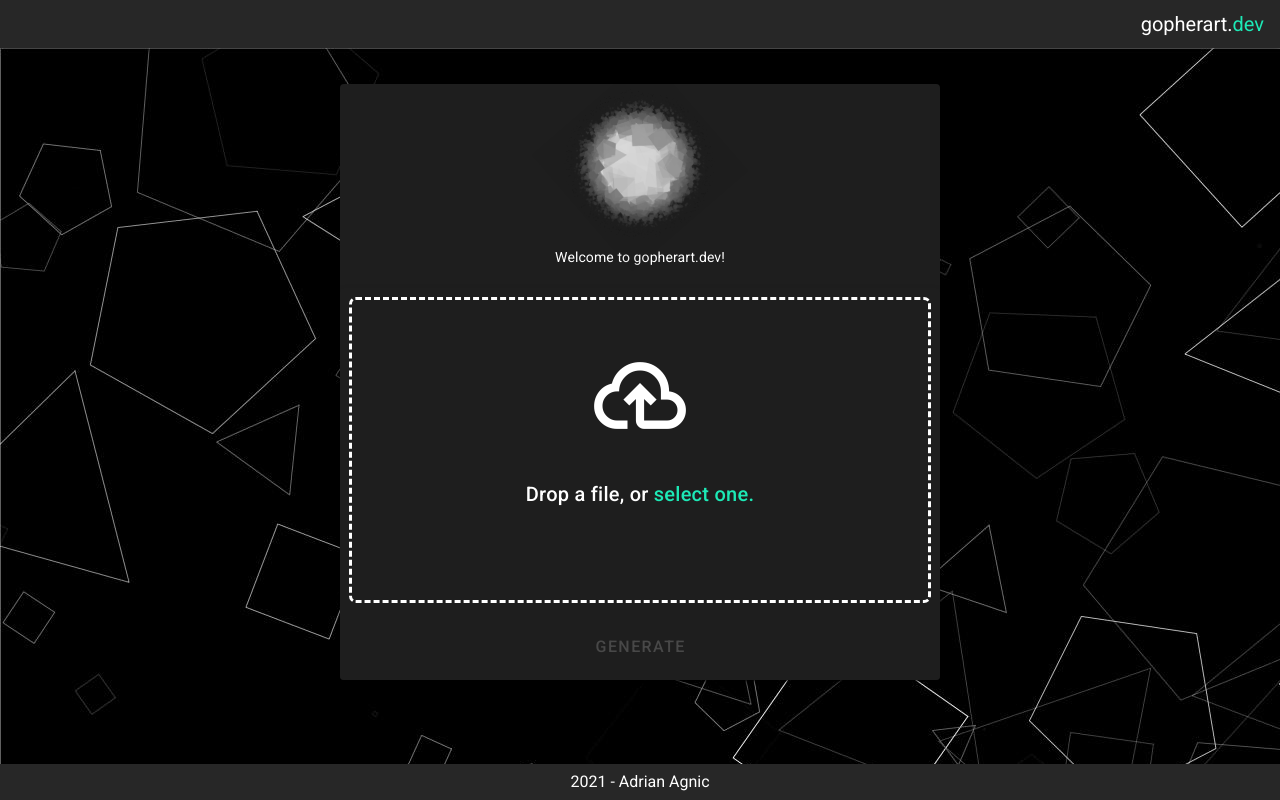
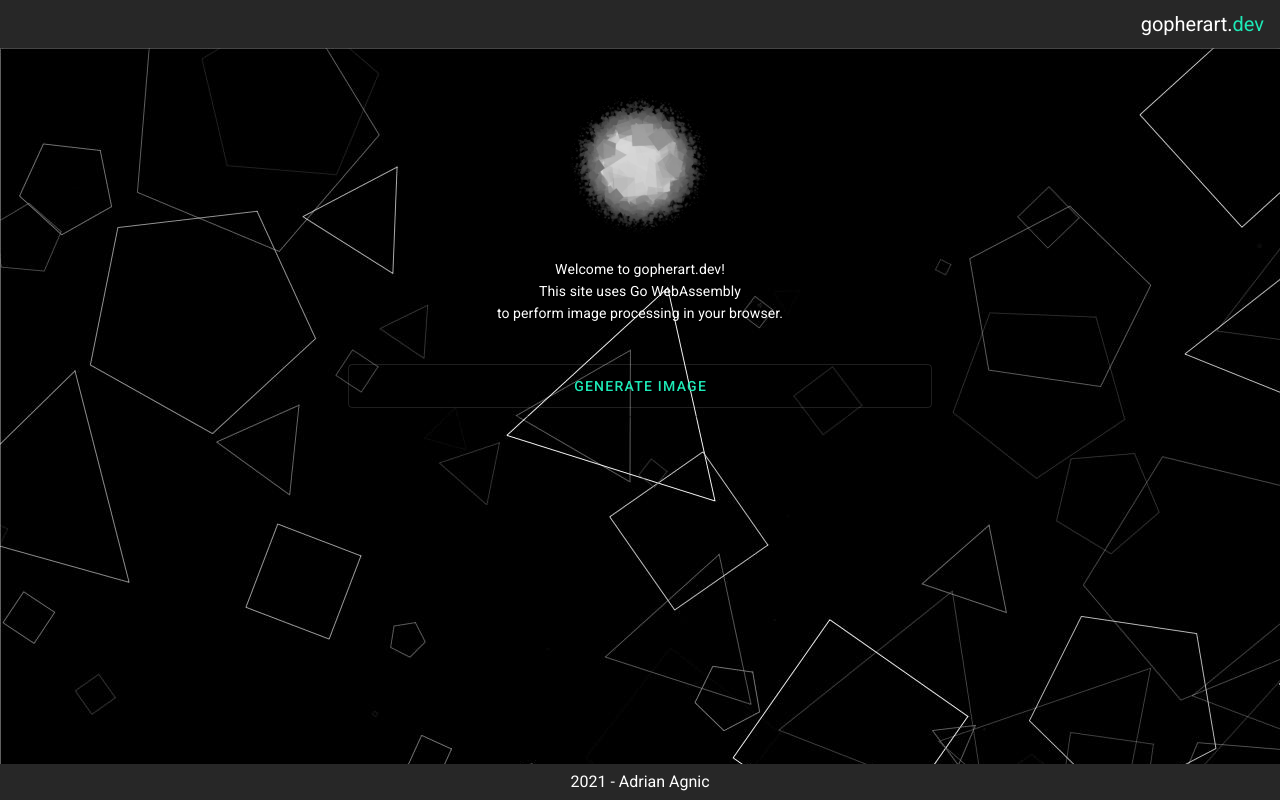
Before and after one commit to ajagnic/gopherart, a Nuxt app: page / in a window 1280 px wide. Built offline with nearby package versions, Linux system fonts and the light colour scheme.

Commit message:
transitions b/w cards

```diff
--- a/components/ImageProcessing.vue
+++ b/components/ImageProcessing.vue
@@ -1,6 +1,11 @@
 <template>
+  <div>
     <v-card>
       <div v-if="dataURL == null">
+        <v-card-title>Generate Image</v-card-title>
+        <v-card-subtitle>
+          Upload a JPEG or PNG image below to process
+        </v-card-subtitle>
         <v-container>
           <image-upload @file-upload="input = $event" />
         </v-container>
@@ -16,7 +21,9 @@
           </v-btn>
         </v-card-actions>
       </div>
-    <div v-if="dataURL != null">
+    </v-card>
+    <v-fade-transition hide-on-leave>
+      <v-card v-show="dataURL != null">
         <v-container>
           <v-btn
             class="top-fab"
@@ -32,7 +39,15 @@
           </v-btn>
           <image-controls :values.sync="params" />
           <a :href="dataURL" :download="filename">
-          <v-btn id="download-btn" class="top-fab" small fab absolute top right>
+            <v-btn
+              id="download-btn"
+              class="top-fab"
+              small
+              fab
+              absolute
+              top
+              right
+            >
               <v-icon>mdi-download</v-icon>
             </v-btn>
           </a>
@@ -50,8 +65,9 @@
           </v-btn>
           <img width="100%" height="100%" :src="dataURL" />
         </v-container>
+      </v-card>
+    </v-fade-transition>
   </div>
-  </v-card>
 </template>
 
 <script>
@@ -89,6 +105,7 @@
     },
 
     closeProcessing() {
+      this.input = null
       this.dataURL = null
       this.$emit('image-close', true)
     },
--- a/components/ImageUpload.vue
+++ b/components/ImageUpload.vue
@@ -103,5 +103,6 @@
 <style scoped>
 #dropper {
   outline-style: dashed;
+  background: rgba(50, 50, 50, 0.5);
 }
 </style>
--- a/pages/index.vue
+++ b/pages/index.vue
@@ -1,29 +1,46 @@
 <template>
   <div>
     <br />
-    <v-card class="mx-auto" max-width="600">
+    <v-card id="main-card" class="mx-auto" max-width="600">
       <div v-if="!imageLoaded">
+        <div v-if="!showProcessing">
           <v-card-text>
             <v-row>
               <v-spacer />
               <div id="scaler">
-              <div id="logo"></div>
+                <div id="spinner"></div>
               </div>
               <v-spacer />
             </v-row>
           </v-card-text>
-        <v-card-text>
-          <v-row>
-            <v-spacer />
-            <p>Welcome to gopherart.dev!<br /></p>
-            <v-spacer />
-          </v-row>
+          <v-card-text class="text-center">
+            <p>
+              Welcome to gopherart.dev!<br />
+              This site uses Go WebAssembly<br />
+              to perform image processing in your browser.
+            </p>
           </v-card-text>
         </div>
+        <v-card-actions v-if="!showProcessing">
+          <v-btn
+            large
+            block
+            text
+            outlined
+            color="primary"
+            @click="showProcessing = true"
+          >
+            Generate Image
+          </v-btn>
+        </v-card-actions>
+      </div>
+      <v-fade-transition>
         <image-processing
+          v-show="showProcessing"
           @image-loaded="imageLoaded = true"
           @image-close="imageLoaded = false"
         />
+      </v-fade-transition>
     </v-card>
   </div>
 </template>
@@ -31,6 +48,7 @@
 <script>
 export default {
   data: () => ({
+    showProcessing: false,
     imageLoaded: false,
   }),
 
@@ -44,7 +62,11 @@
 </script>
 
 <style scoped>
-#logo {
+#main-card {
+  background: transparent;
+}
+
+#spinner {
   width: 150px;
   height: 150px;
   background: url('~assets/logo.png');
```
Lines whose indentation alone changed are shown as unchanged.
